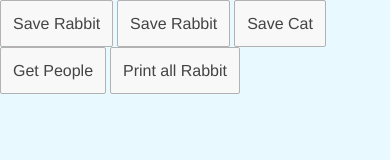
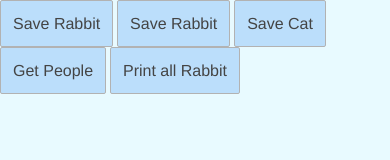
Before and after one commit to taigeair/ionic-playground, a website: page www/index.html in a window 390 px wide. Drawn offline with Linux system fonts and the light colour scheme; some packages are replaced by stand-ins of ours; files that its build step writes are made by us from their sources.

Commit message:
updated css, added email to git

```diff
--- a/www/css/style.css
+++ b/www/css/style.css
@@ -2,3 +2,6 @@
 body {
 	background: #E8FAFF;
 }
+.button{
+	background: #BBDEFB;
+}
```
